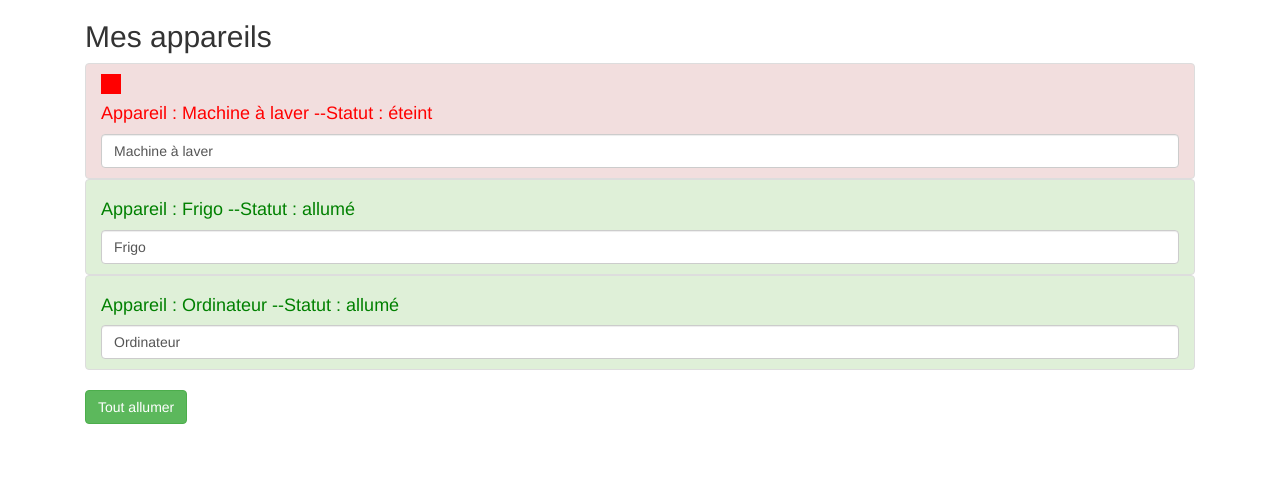
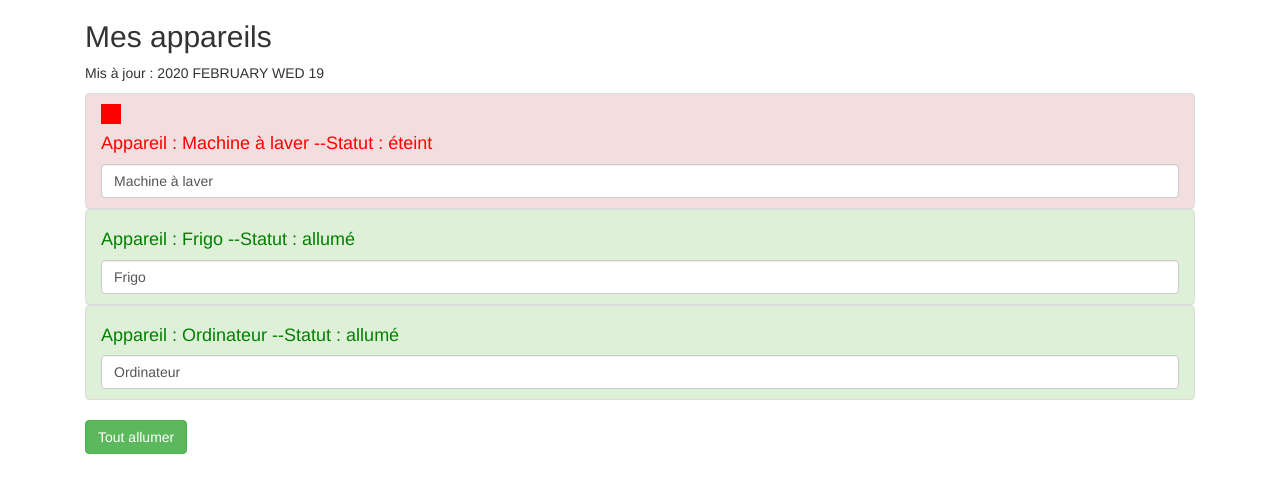
Before and after one commit to Liopin/oc-angular, an Angular app: page / in a window 1280 px wide. Shown: the top 492 px of the page. Built offline with nearby package versions, Linux system fonts and the light colour scheme.

Commit message:
chapter done

```diff
--- a/src/app/app.component.html
+++ b/src/app/app.component.html
@@ -3,6 +3,7 @@
     <div claas="row">
       <div class="col-xs-12">
         <h2>Mes appareils</h2>
+        <p>Mis à jour : {{ lastUpdate | async | date: 'y\ MMMM\ EEE\ d' | uppercase }}</p>
         <ul class="list-group">
           <app-appareil *ngFor="let appareil of appareils"
                         [appareilName]="appareil.name"
--- a/src/app/app.component.ts
+++ b/src/app/app.component.ts
@@ -6,7 +6,18 @@
   styleUrls: ['./app.component.scss']
 })
 export class AppComponent {
+
   isAuth = false;
+  lastUpdate = new Promise((resolve, reject) => {
+    const date = new Date();
+    setTimeout(
+    () => {
+      resolve(date);
+    }, 2000
+    );
+  });
+
+
   title = 'OC-angular';
 
   appareilOne = 'Machine à laver';
```
